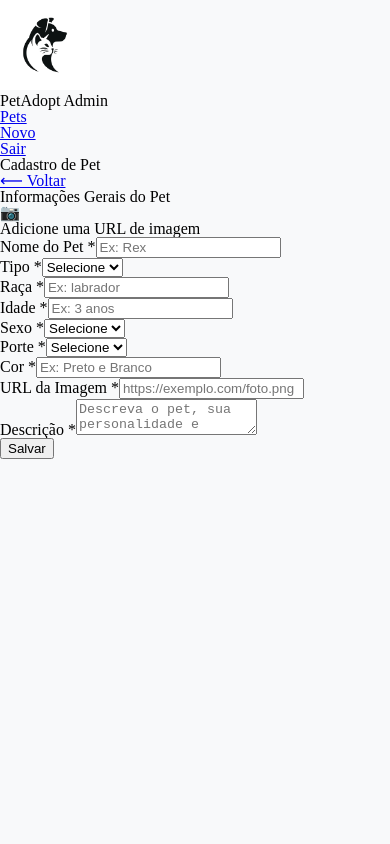
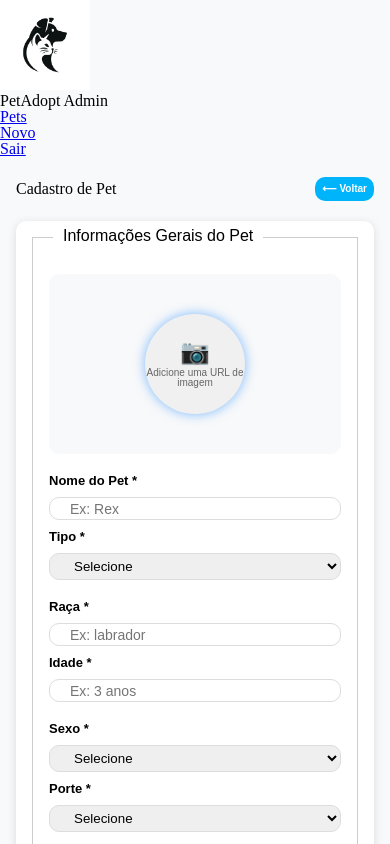
Before and after one commit to Anderson-Pires-Fernandes/frontend_admin_pets, a React (Vite) app: page /Pets/Cadastro in a window 390 px wide. Shown: the top 844 px of the page. Built offline with nearby package versions, Linux system fonts and the light colour scheme.

Commit message:
adiciona estilização na tela Pets/Cadastro

```diff
--- a/src/pages/FormPet/Form.css
+++ b/src/pages/FormPet/Form.css
@@ -0,0 +1,230 @@
+.container_form_cadastro {
+  max-width: 1000px;
+  margin: 40px auto;
+}
+.cabecalho_form_cadastro {
+  display: flex;
+  justify-content: space-between;
+  align-items: center;
+}
+
+.link_voltar {
+  text-decoration: none;
+  font-family: Arial, Helvetica, sans-serif;
+  font-weight: bold;
+  font-size: 12px;
+  color: #fff;
+  background-color: #00b4fc;
+  padding: 9px;
+  border-radius: 10px;
+}
+.link_voltar:hover {
+  opacity: 0.6;
+  transform: scale(1.1);
+}
+
+.link_voltar:active {
+  transform: scale(0.95);
+}
+
+.container_informacoes_pet_form {
+  background-color: #fff;
+  margin: 40px auto;
+  padding: 20px;
+  border-radius: 10px;
+  box-shadow: rgba(99, 99, 99, 0.2) 0px 2px 8px 0px;
+}
+.informacoes_pet_form {
+  width: 95%;
+  display: flex;
+  flex-direction: column;
+  margin: 0 auto;
+  padding: 20px;
+  position: relative;
+  border: 1px solid #ccc;
+}
+.informacoes_pet_form h2 {
+  font-family: Arial, Helvetica, sans-serif;
+  font-size: 16px;
+  position: absolute;
+  top: -10px; /* sobe o elemento */
+  left: 20px; /* move pra direita */
+  background: #fff;
+  padding: 0 10px;
+}
+
+.container_imagem_pet_form_cadastro {
+  background-color: #f8f9fa;
+  margin-top: 20px;
+  display: flex;
+  justify-content: center;
+  align-items: center;
+  border-radius: 10px;
+}
+.imagem_pet_form_cadastro {
+  width: 100px;
+  height: 100px;
+  border-radius: 50px;
+  box-shadow: 0 0 12px #007bff80;
+  margin: 20px;
+  object-fit: cover;
+}
+
+.imagem_placeholder {
+  width: 100px;
+  height: 100px;
+  border-radius: 50px;
+  box-shadow: 0 0 12px #007bff80;
+  margin: 20px;
+  background-color: #f0f0f0;
+  display: flex;
+  flex-direction: column;
+  align-items: center;
+  justify-content: center;
+  text-align: center;
+  color: #666;
+  font-size: 24px;
+  font-family: Arial, Helvetica, sans-serif;
+}
+
+.imagem_placeholder small {
+  font-size: 10px;
+  margin-top: 4px;
+}
+
+.container_campos_form_cadastro {
+  display: flex;
+  gap: 10px;
+  margin-top: 20px;
+}
+.campo_form_cadastro {
+  width: 50%;
+  display: flex;
+  flex-direction: column;
+}
+.campo_form_cadastro label {
+  font-family: Arial, Helvetica, sans-serif;
+  font-weight: bold;
+  font-size: 13px;
+}
+.campo_form_cadastro input {
+  height: 23px;
+  padding-left: 20px;
+  border-radius: 10px;
+  border: 1px solid #ddd;
+  font-size: 14px;
+  margin-top: 10px;
+}
+.campo_form_cadastro select {
+  height: 27px;
+  padding-left: 20px;
+  border-radius: 10px;
+  border: 1px solid #ddd;
+  margin-top: 10px;
+}
+
+.descricao_form_cadastro {
+  display: flex;
+  flex-direction: column;
+  gap: 8px;
+  margin-top: 20px;
+}
+.descricao_form_cadastro label {
+  font-family: Arial, Helvetica, sans-serif;
+  font-weight: bold;
+  font-size: 13px;
+}
+.descricao_form_cadastro textarea {
+  border: 1px solid #ddd;
+  border-radius: 8px;
+  resize: none;
+  min-height: 100px;
+  padding: 10px;
+  font-size: 15px;
+  font-family: Arial, Helvetica, sans-serif;
+}
+
+.container_botao_salvar_form {
+  display: flex;
+  margin-top: 20px;
+  justify-content: end;
+}
+.container_botao_salvar_form button {
+  padding: 8px;
+  width: 100px;
+  color: #fff;
+  font-size: 15px;
+  font-weight: bold;
+  border-radius: 20px;
+  border: 2px solid #faada9;
+  background: linear-gradient(150deg, #00b4fc, #f7a29e);
+  cursor: pointer;
+  transition: 0.3s;
+}
+.container_botao_salvar_form button:active {
+  transform: scale(0.95);
+}
+.container_botao_salvar_form button:hover {
+  transform: scale(1.1);
+}
+
+@media (max-width: 768px) {
+  .container_form_cadastro {
+    margin: 20px 16px;
+    max-width: 100%;
+  }
+
+  .link_voltar {
+    font-size: 10px;
+    padding: 7px;
+  }
+
+  .container_informacoes_pet_form {
+    margin: 20px auto;
+    padding: 16px;
+  }
+
+  .informacoes_pet_form {
+    width: 100%;
+    padding: 16px;
+  }
+
+  .container_imagem_pet_form_cadastro {
+    flex-direction: column;
+    padding: 20px 10px;
+  }
+
+  .imagem_pet_form_cadastro {
+    width: 80px;
+    height: 80px;
+    margin: 16px 0;
+  }
+
+  .container_campos_form_cadastro {
+    flex-direction: column;
+  }
+
+  .campo_form_cadastro {
+    width: 100%;
+  }
+
+  .campo_form_cadastro input,
+  .campo_form_cadastro select,
+  .descricao_form_cadastro textarea {
+    width: 100%;
+    box-sizing: border-box;
+  }
+
+  .descricao_form_cadastro {
+    margin-top: 16px;
+  }
+
+  .container_botao_salvar_form {
+    justify-content: center;
+  }
+
+  .container_botao_salvar_form button {
+    width: 100%;
+    max-width: 100px;
+  }
+}
```
